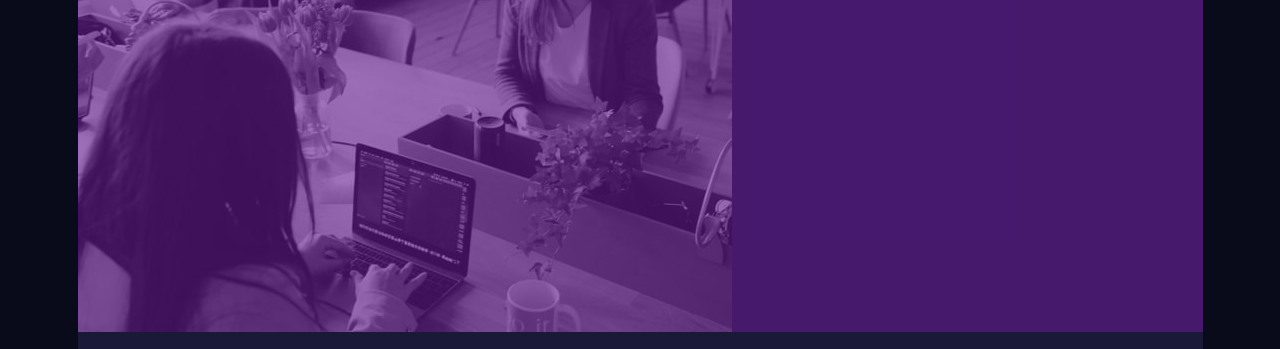
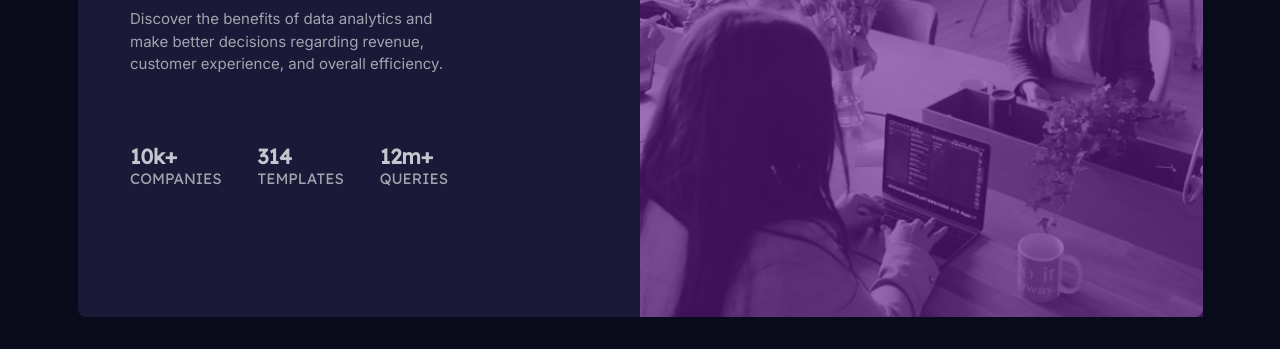
Before and after one commit to AlwinJun/stats-preview-card-component, a plain HTML site: page index.html in a window 1280 px wide. Shown: the part 268-617 px from the top of the page. Drawn offline with Linux system fonts and the light colour scheme.

Commit message:
Add desktop layout

```diff
--- a/css/style.css
+++ b/css/style.css
@@ -2,7 +2,7 @@
   padding: 0;
   margin: 0;
   box-sizing: border-box;
-  /* outline: 2px solid red; */
+  /* outline: 1px solid red; */
 }
 
 :root {
@@ -99,14 +99,67 @@ p {
 }
 
 .content-body {
-  padding: 1.5em;
   text-align: center;
+  padding-bottom: 1em;
+}
+
+.content-body-container {
+  width: 90%;
+  margin: 1.7em auto;
 }
 
 .content-body-info {
   display: flex;
   flex-direction: column;
   gap: 1.5em;
+}
+
+@media (min-width: 40em) {
+  .container {
+    display: flex;
+    flex-direction: row;
+  }
+
+  .content-img {
+    position: relative;
+    width: 50%;
+    order: 2;
+  }
+
+  .content-img .img-mobile {
+    display: none;
+  }
+
+  .content-img .img-desktop {
+    display: block;
+    width: 100%;
+    min-height: 100%;
+    border-radius: 0 8px 8px 0;
+  }
+
+  .content-body {
+    width: 50%;
+    order: 1;
+    text-align: left;
+  }
+
+  .content-body-container {
+    width: 80%;
+    margin: 0;
+    padding: 4em 0 0 3.5em;
+  }
+
+  .content-body-container p {
+    width: 80%;
+    margin-bottom: 4.5em;
+  }
+
+  .content-body-info {
+    width: 80%;
+    display: flex;
+    flex-direction: row;
+    justify-content: space-between;
+  }
 }
 
 footer {
```
